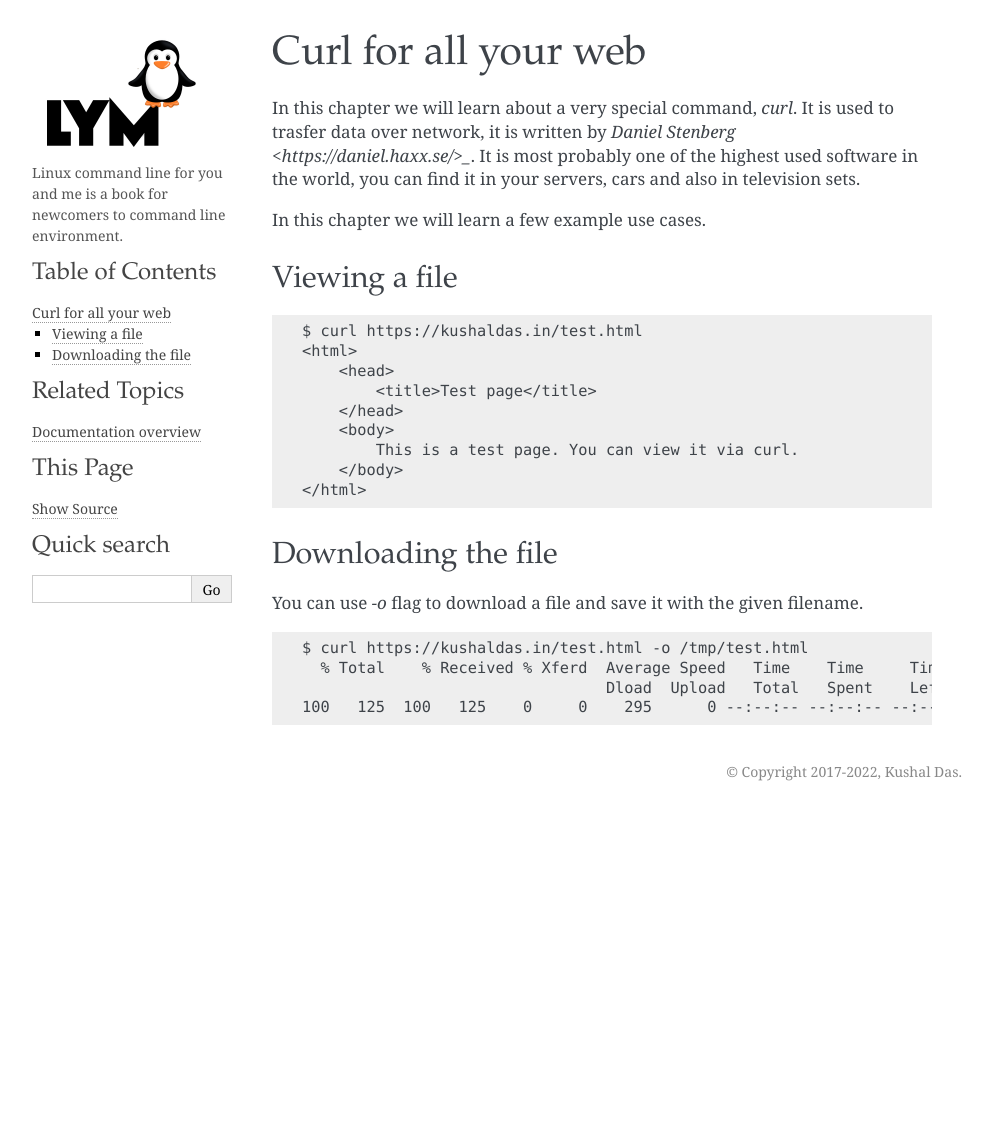
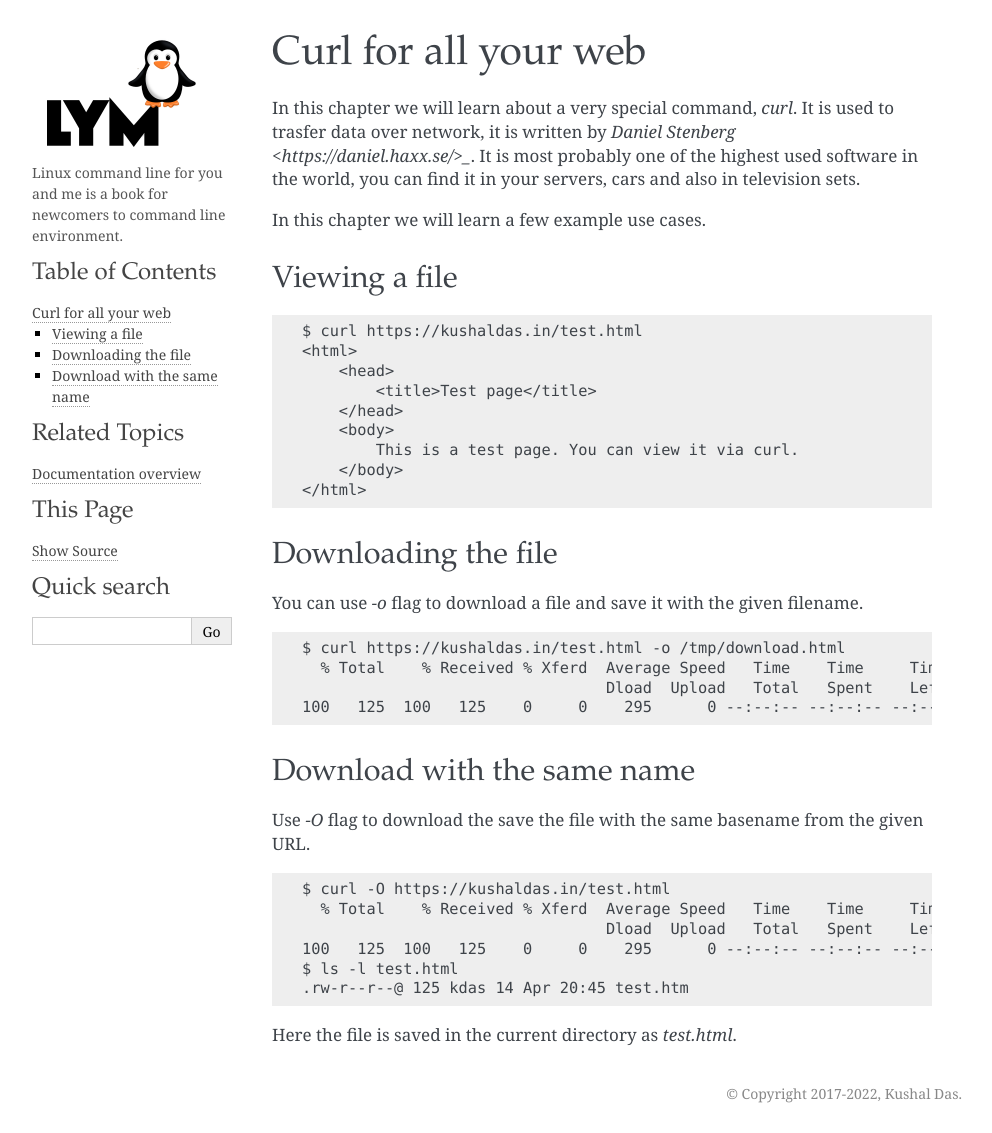
Before and after one commit to kushaldas/lym, a Sphinx documentation site: the page built from docs/curl.rst, in a window 1280 px wide. Shown: the whole page, without its empty margins (148-1140 px from the left). Built offline with Sphinx 7.4.7, drawn with Linux system fonts in a browser that asks for light colours; a script that is not in the unit is left out; before the commit the page ends 900 px from its top, so only the background shows below that.

Commit message:
Adds downloading with same name

```diff
--- a/docs/curl.rst
+++ b/docs/curl.rst
@@ -32,7 +32,24 @@ You can use `-o` flag to download a file and save it with the given filename.
 
 ::
 
-    $ curl https://kushaldas.in/test.html -o /tmp/test.html
+    $ curl https://kushaldas.in/test.html -o /tmp/download.html
       % Total    % Received % Xferd  Average Speed   Time    Time     Time  Current
                                      Dload  Upload   Total   Spent    Left  Speed
     100   125  100   125    0     0    295      0 --:--:-- --:--:-- --:--:--   296
+
+
+Download with the same name
+----------------------------
+
+Use `-O` flag to download the save the file with the same basename from the given URL.
+
+::
+
+    $ curl -O https://kushaldas.in/test.html
+      % Total    % Received % Xferd  Average Speed   Time    Time     Time  Current
+                                     Dload  Upload   Total   Spent    Left  Speed
+    100   125  100   125    0     0    295      0 --:--:-- --:--:-- --:--:--   296
+    $ ls -l test.html
+    .rw-r--r--@ 125 kdas 14 Apr 20:45 test.htm
+
+Here the file is saved in the current directory as `test.html`.
```
